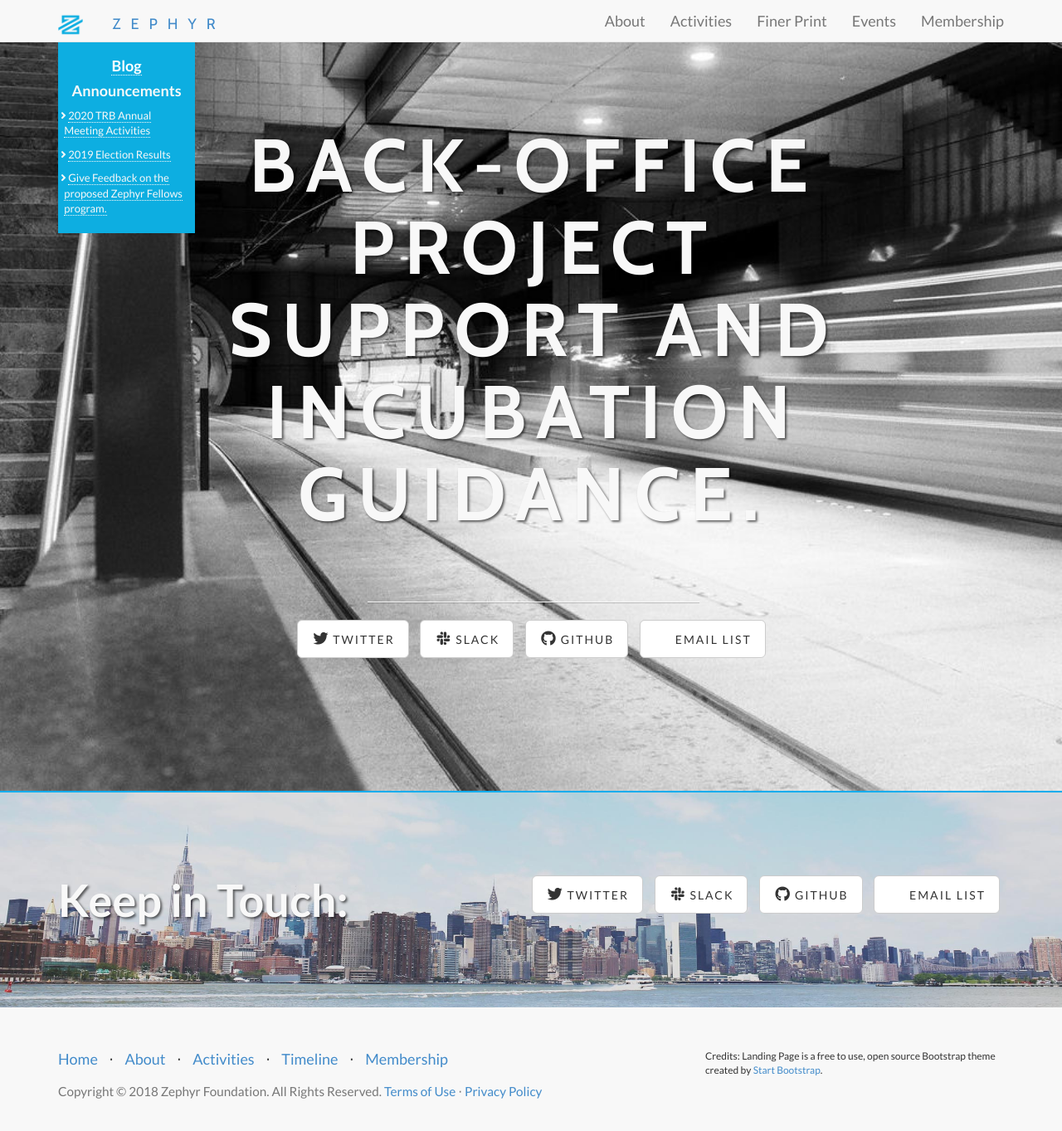
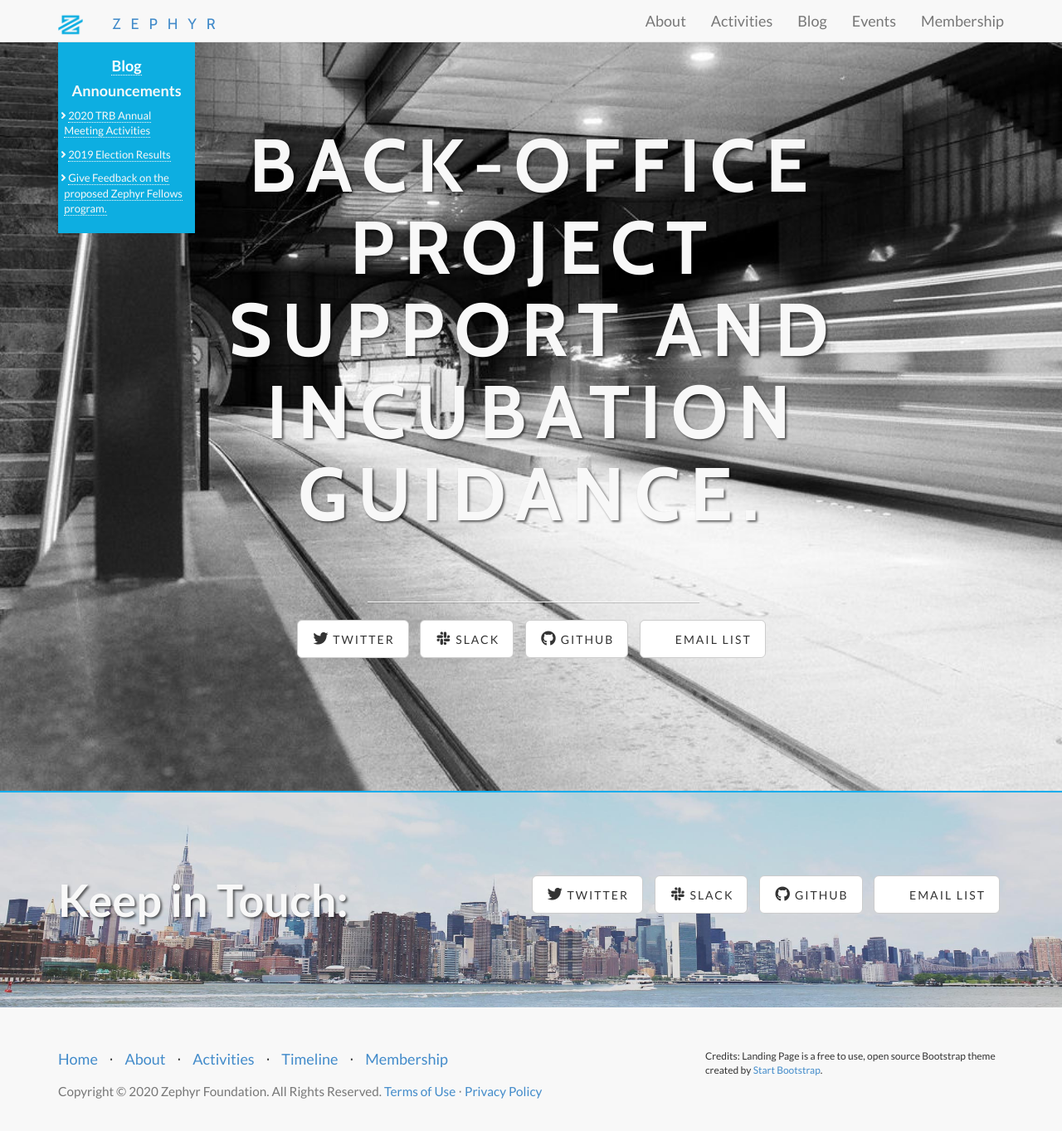
Before and after one commit to ZephyrTransport/zephyr-website, a Jekyll site: the page built from _projects/8-backoffice.md, in a window 1280 px wide and 1377 px high. Shown: the top 1363 px of the window at 83% size. Built offline with Jekyll 4.4.1, drawn with Linux system fonts in a browser that asks for light colours; nearby versions of some CDN libraries.

Commit message:
update blog link

```diff
--- a/_config.yml
+++ b/_config.yml
@@ -9,7 +9,7 @@
 email: info@zephyrtransport.org
 author: Elizabeth Sall
 description: The Zephyr Foundation’s mission is to advance rigorous transportation and land use decision-making for the public good by advocating for and supporting improved travel analysis and facilitating its implementation.
-copyright: 'Copyright &copy; 2018 Zephyr Foundation. All Rights Reserved.'
+copyright: 'Copyright &copy; 2020 Zephyr Foundation. All Rights Reserved.'
 credits: 'Credits: Landing Page is a free to use, open source Bootstrap theme created by <a href="http://startbootstrap.com/">Start Bootstrap</a>.'
 
 # ----------------------- #
--- a/_includes/nav.html
+++ b/_includes/nav.html
@@ -26,7 +26,7 @@
                     <a class="page-scroll" href="/#activities">Activities</a>
                 </li>
                 <li>
-                    <a class="page-scroll" href="/#finer-print">Finer Print</a>
+                    <a class="page-scroll" href="https://medium.com/zephyrfoundation">Blog</a>
                 </li>
                 <li>
                     <a class="page-scroll" href="/#events">Events</a>
```
